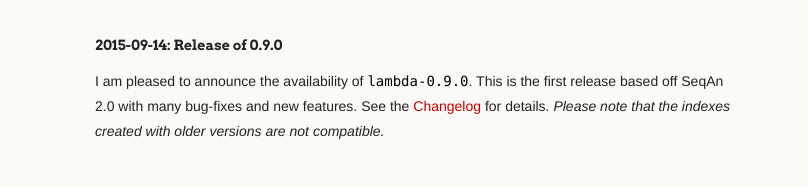
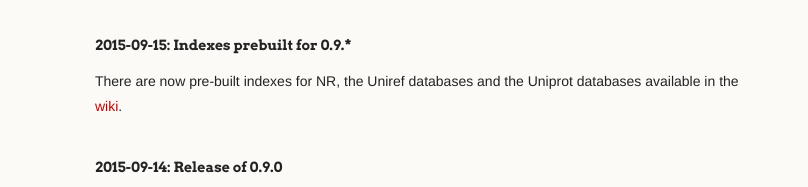
Before and after one commit to seqan/lambda, a plain HTML site: page index.html in a window 1280 px wide. Shown: the part 523-710 px from the top of the page, 215-1023 px from the left. Drawn offline with Linux system fonts and the light colour scheme.

Commit message:
Update index.html

```diff
--- a/index.html
+++ b/index.html
@@ -53,10 +53,17 @@
 <a id="news" class="anchor" href="#news" aria-hidden="true"><span class="octicon octicon-link"></span></a>News</h2>
 
 <h4>
+<a id="2015-09-15-indexes" class="anchor" href="#2015-09-15-indexes" aria-hidden="true"><span class="octicon octicon-link"></span></a>2015-09-15: Indexes prebuilt for 0.9.*</h4>
+
+<p>There are now pre-built indexes for NR, the Uniref databases and the Uniprot databases available in the <a href="https://github.com/seqan/lambda/wiki/Pre-built-Database-Indexes">wiki</a>.</p>
+
+<h4>
 <a id="2015-09-14-release-of-090" class="anchor" href="#2015-09-14-release-of-090" aria-hidden="true"><span class="octicon octicon-link"></span></a>2015-09-14: Release of 0.9.0</h4>
 
 <p>I am pleased to announce the availability of <code>lambda-0.9.0</code>. This is the first release based off SeqAn 2.0 with many bug-fixes and new features. See the <a href="https://github.com/seqan/lambda/wiki/changelog">Changelog</a> for details. <em>Please note that the indexes created with older versions are not compatible.</em></p>
-      </section>
+
+</section>
+
       <footer>
         <style>
             img {
```
